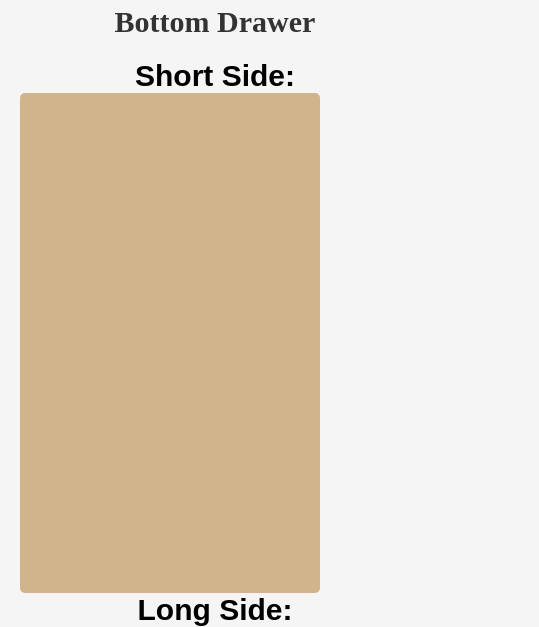
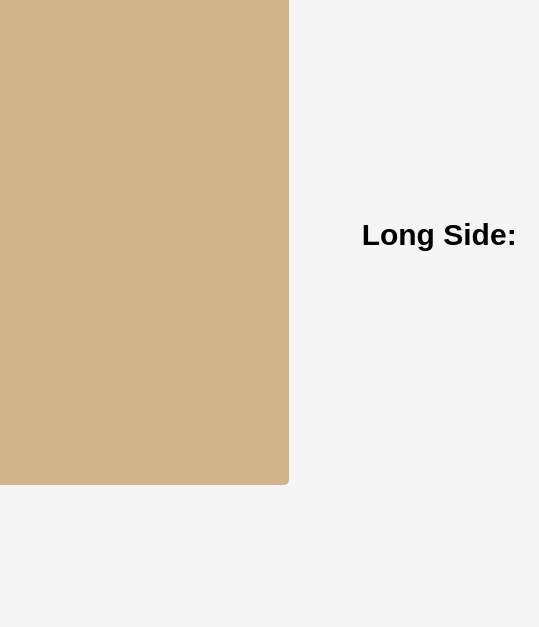
Before and after one commit to Juggler95/CabinetCalculator, a plain HTML site: page drawer-pieces.html in a window 390 px wide. Shown: the part 746-1373 px from the top of the page, 539 px wide, since content can reach past the window. After the commit the page ends 1231 px from the top, so only its background shows below. Drawn offline with Linux system fonts and the light colour scheme.

Commit message:
removed mobile responsive

```diff
--- a/drawer-pieces.css
+++ b/drawer-pieces.css
@@ -94,20 +94,3 @@
   width: 300px;
   border-radius: 5px;
 }
-
-@media (max-width: 440px) {
-  .drawer-container {
-    flex-direction: column; /* Stacks items vertically on smaller screens */
-    align-items: center; /* Centers items horizontally */
-  }
-
-  .drawer-container h1 {
-    margin-right: 0; /* Resets margin for smaller screens */
-    margin-bottom: 20px; /* Adds space below the heading */
-  }
-
-  .drawer-values-container {
-    grid-template-columns: 1fr; /* Stacks items in a single column */
-    width: 100%; /* Makes it responsive to screen size */
-  }
-}
```
